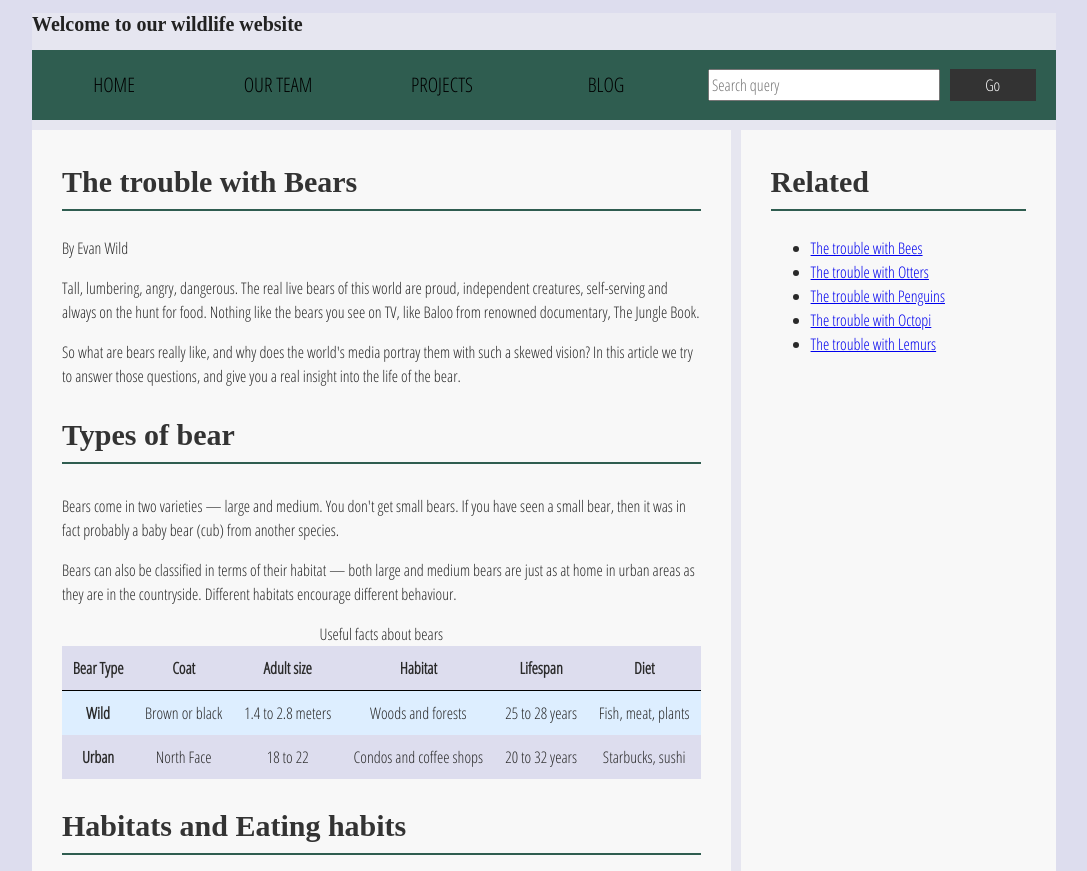
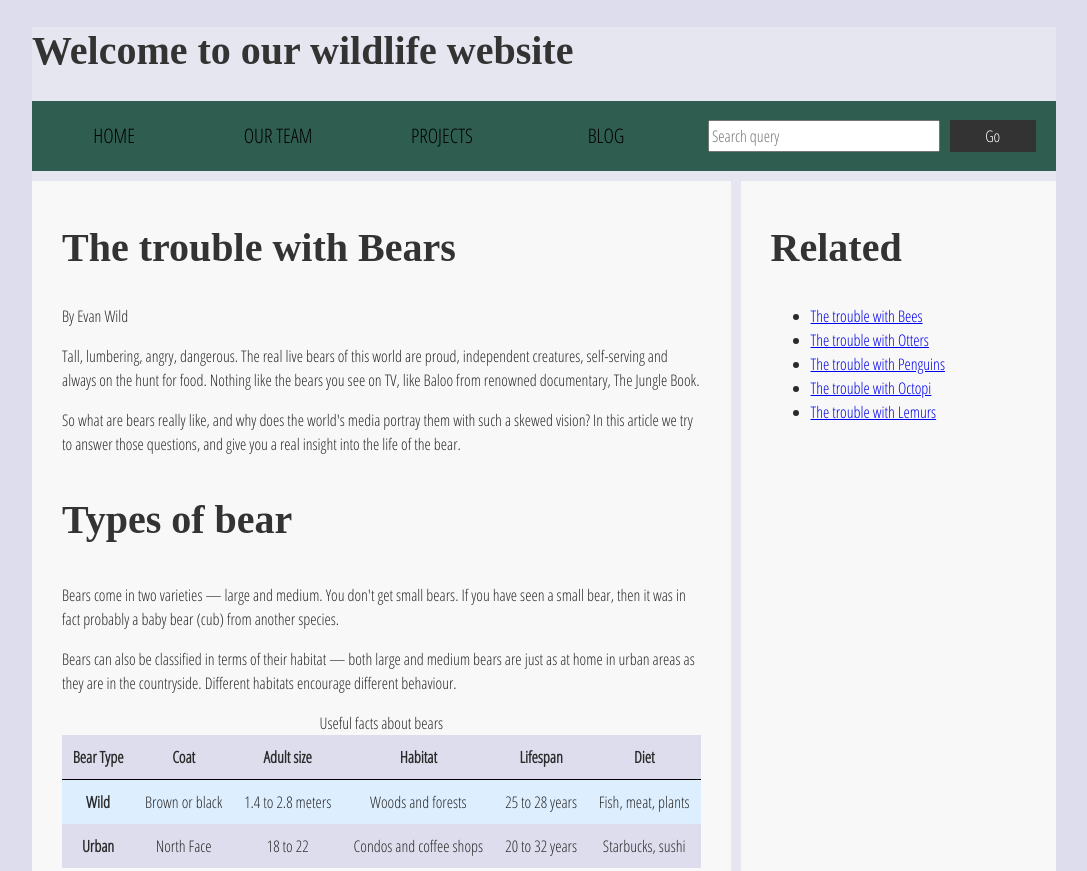
Before and after one commit to phamminhhieu2309-spec/phamminhhieu2309-spec.github.io, a plain HTML site: page lab5/part1/index.html in a window 1280 px wide. Shown: the top 871 px of the page, without its empty margins (96-1183 px from the left). Drawn offline with Linux system fonts and the light colour scheme; a web font is replaced by a local one.

Commit message:
Update style.css

```diff
--- a/lab5/part1/style.css
+++ b/lab5/part1/style.css
@@ -17,11 +17,17 @@ body {
 }
 
 /* || typography */
-article h1, h2, h3 {
-    font-size: 3rem;
-    color: #333;
-    border-bottom: 2px solid #2f5d50;
-    padding-bottom: 10px;
+h1 {
+    font-size: 40px !important;
+    color: #333333;
+}
+h2 {
+    font-size: 40px !important;
+    color: #333333;
+}
+h3 {
+    font-size: 40px !important;
+    color: #333333;
 }
 p, input, li, table, label {
   font-family: 'Open Sans Condensed', sans-serif;
```
